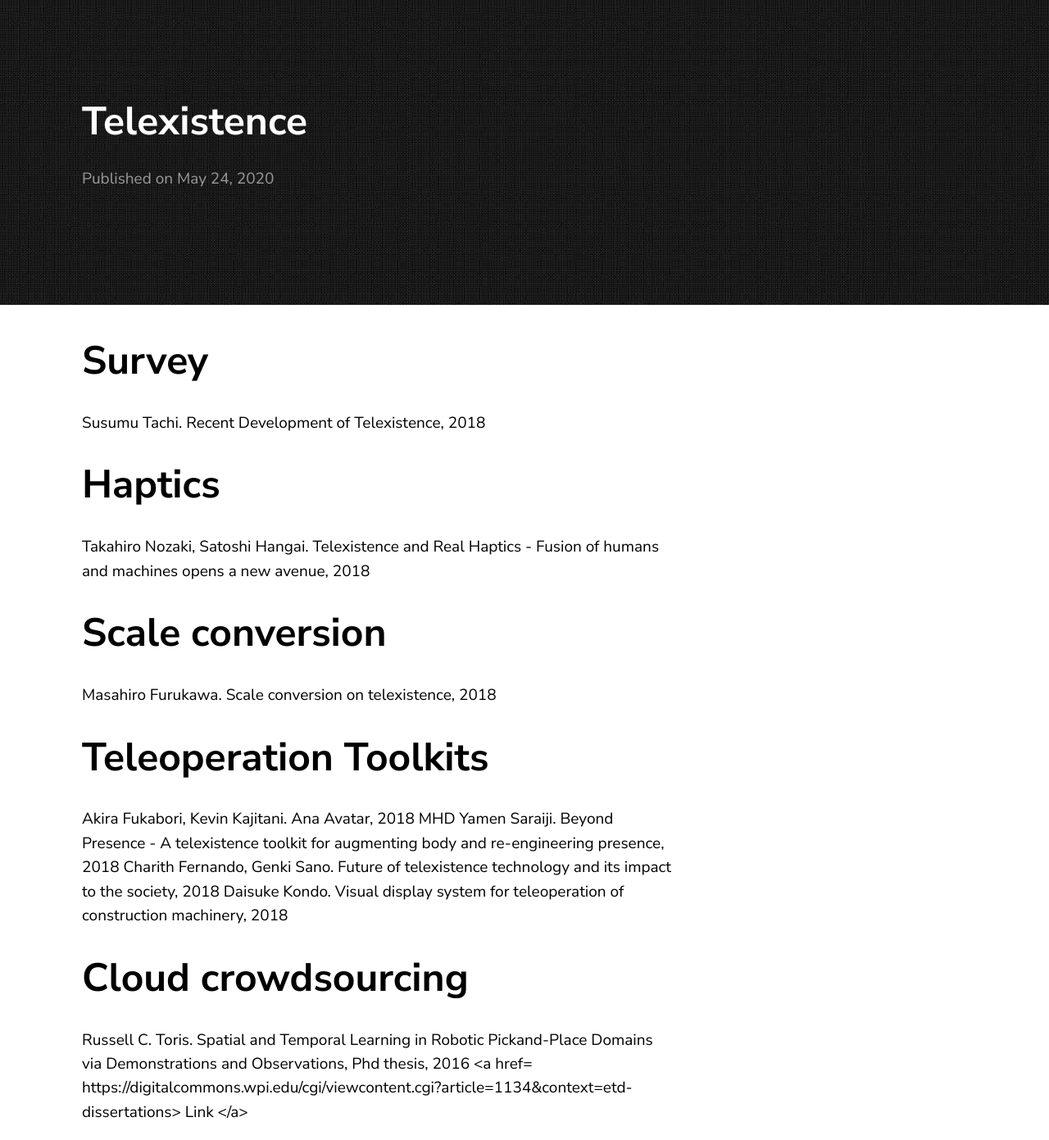
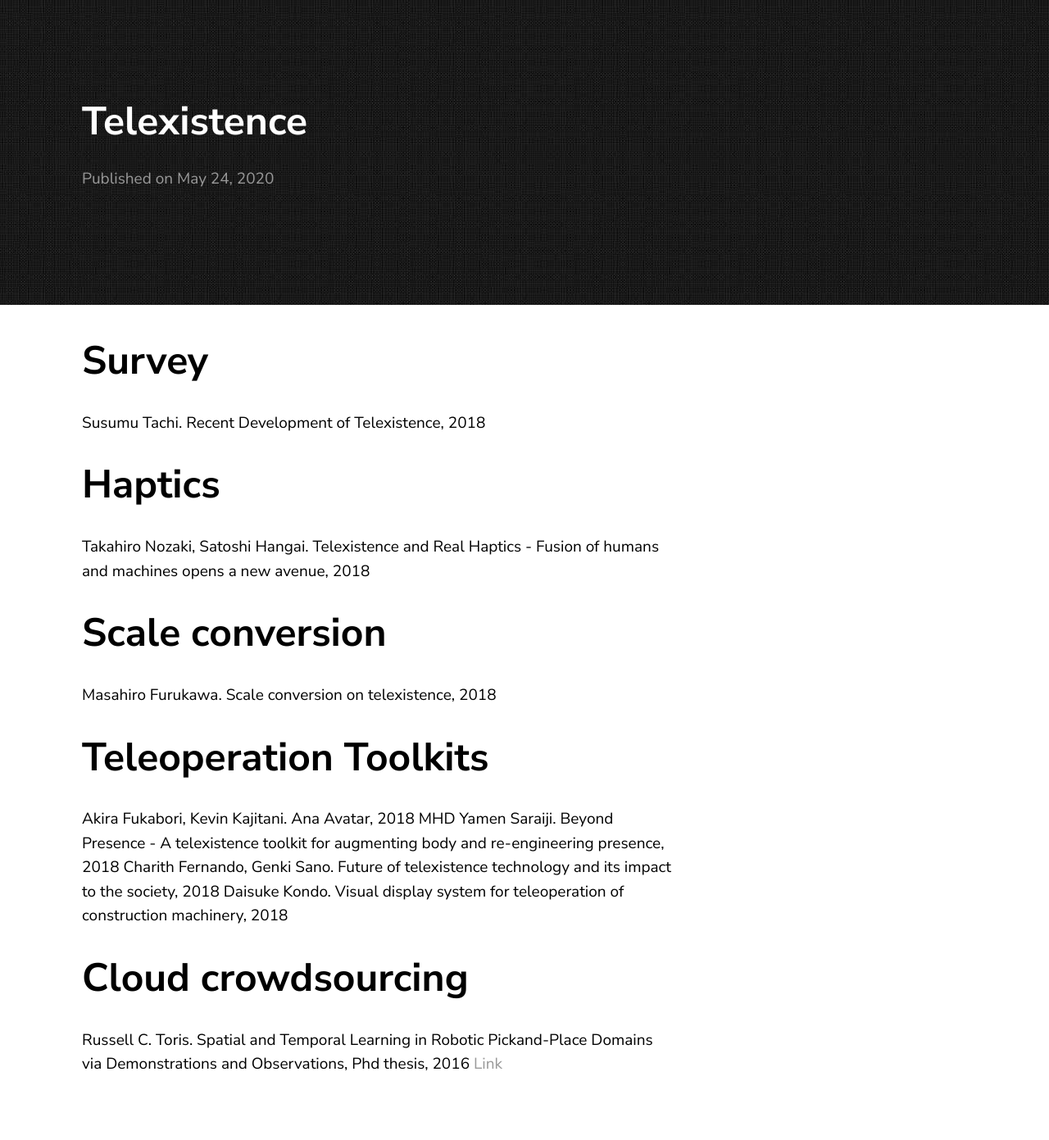
Before and after one commit to jluis9796/jluis9796.github.io, a Jekyll site: the page built from _posts/2020-05-24-telexistence.markdown, in a window 1280 px wide. Shown: the whole page at 82% size. Built offline with Jekyll 4.4.1, drawn with Linux system fonts in a browser that asks for light colours; after the commit the page ends 1332 px from its top, so only the background shows below that.

Commit message:
Update 2020-05-24-telexistence.markdown

```diff
--- a/_posts/2020-05-24-telexistence.markdown
+++ b/_posts/2020-05-24-telexistence.markdown
@@ -20,4 +20,4 @@ Charith Fernando, Genki Sano. Future of telexistence technology and its impact t
 Daisuke Kondo. Visual display system for teleoperation of construction machinery, 2018
 
 # Cloud crowdsourcing
-Russell C. Toris. Spatial and Temporal Learning in Robotic Pickand-Place Domains via Demonstrations and Observations, Phd thesis, 2016 <a href= https://digitalcommons.wpi.edu/cgi/viewcontent.cgi?article=1134&context=etd-dissertations> Link </a>
+Russell C. Toris. Spatial and Temporal Learning in Robotic Pickand-Place Domains via Demonstrations and Observations, Phd thesis, 2016 <a href= "https://digitalcommons.wpi.edu/cgi/viewcontent.cgi?article=1134&context=etd-dissertations" > Link </a>
```
